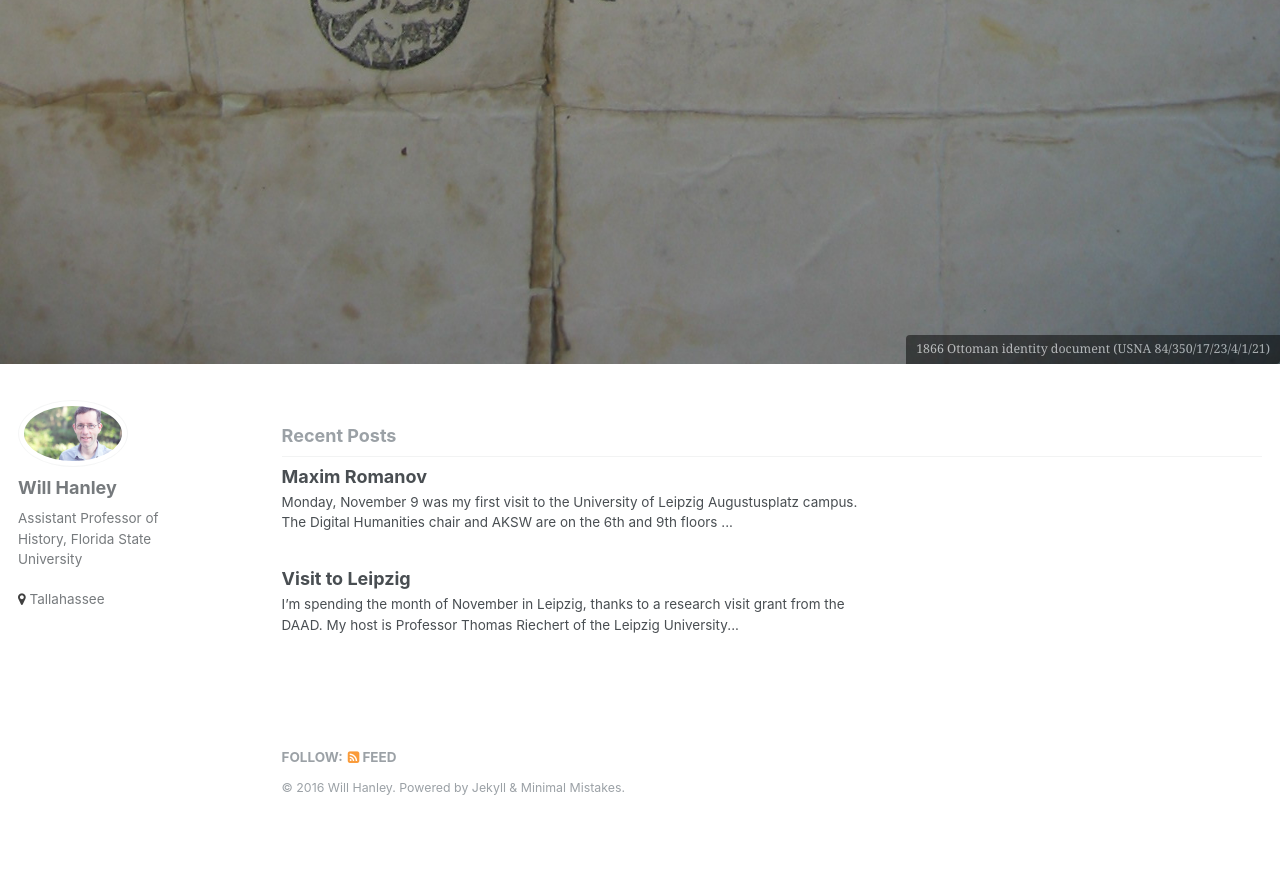
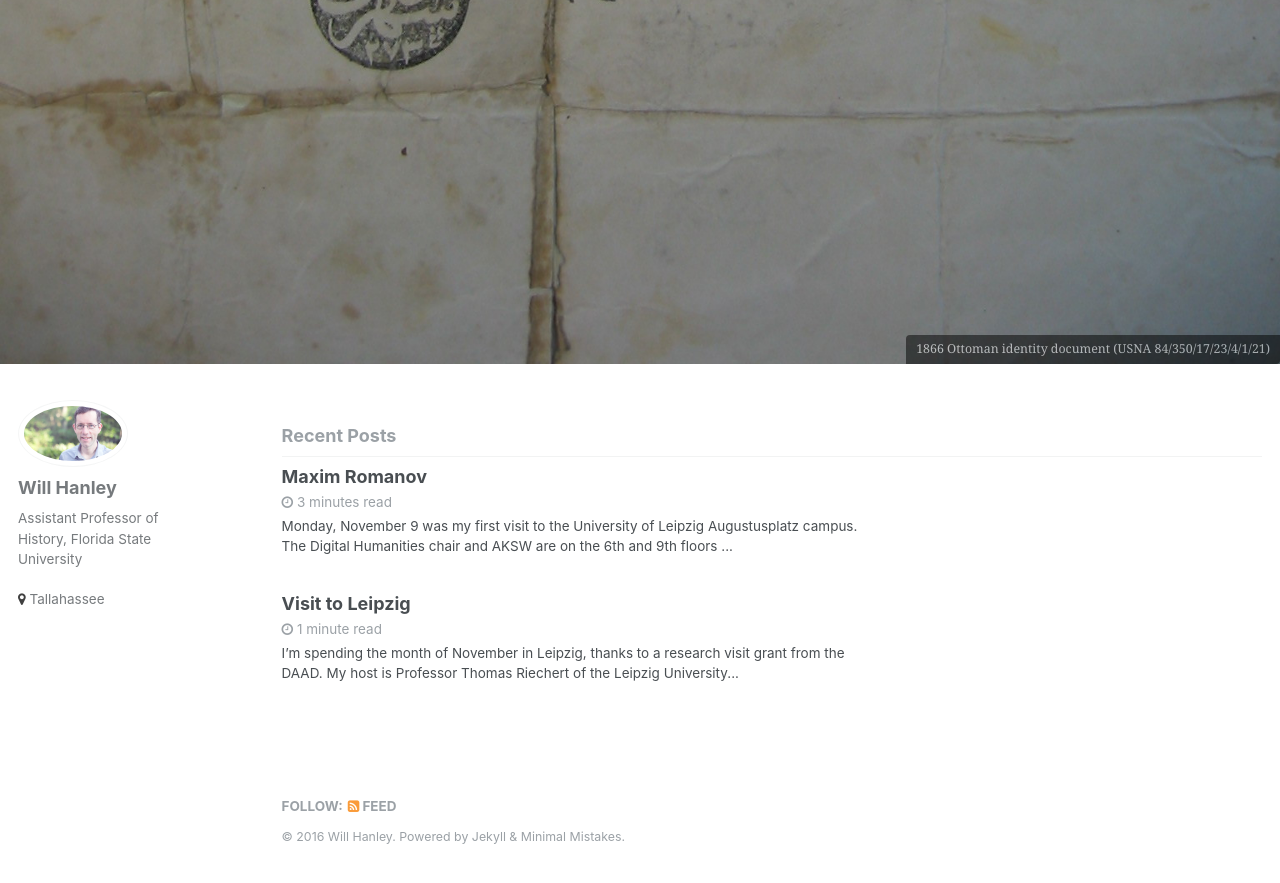
Before and after one commit to whanley/Prosop, a Jekyll site: the page built from index.html, in a window 1280 px wide and 900 px high, scrolled down 1425 px. Shown: the top 883 px of the window. Built offline with Jekyll 4.4.1, drawn with Linux system fonts in a browser that asks for light colours; the list of posts is cut into pages by our own code; before the commit the page ends 2277 px from its top, so only the background shows below that; some of the changed lines change nothing that is shown.

Commit message:
posts config

```diff
--- a/_config.yml
+++ b/_config.yml
@@ -204,3 +204,16 @@
   clippings: all
   ignore:
     envs: development
+
+defaults:
+  # _posts
+  - scope:
+      path: ""
+      type: posts
+    values:
+      layout: single
+      author_profile: true
+      read_time: true
+      comments: true
+      share: true
+      related: true
```
